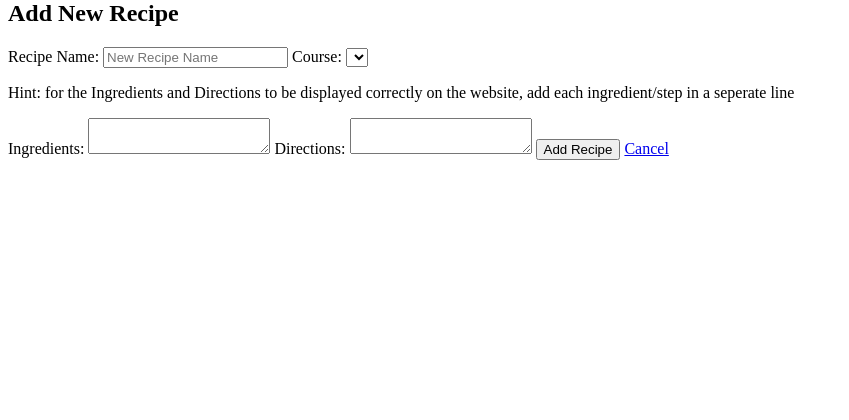
After one commit to Sara-Kassem/Project-04-Build-an-Item-Catalog-Application, a Flask app: template Templates/newRecipe.html in a window 1280 px wide. The commit adds this page. Shown: the part 332-752 px from the top of the page, without its empty margins (0-849 px from the left). Run offline with Flask 2, Linux system fonts and the light colour scheme; the template is opened without the code that fills it, so the values that code supplies are empty.

Commit message:
Code the whole functionality

```diff
--- a/Templates/index.html
+++ b/Templates/index.html
@@ -14,11 +14,11 @@
 
             <header>
 
-                <a href="{{url_for('homePage')}}"><img src="" alt="Healty Recipes Logo"></a>
+                <a href="{{url_for('homePage')}}"><img src="../images/healthy-recipes-logo.png" alt="Healty Recipes Logo"></a>
 
                 <nav>
                     <ul>
-                    {%for i in courses%}
+                    {%for i in all_courses%}
                         <li><a href="{{url_for('courseRecipes', course_id=i.id)}}">{{i.name}}</a></li>
                     {% endfor %}
                     </ul>
@@ -33,7 +33,7 @@
                 {% for i in latestRecipes %}
 
                 <section>
-                    <a href="{{url_for('recipe', course_id=i.course_id, recipe_id=i.id)}}"><img src="{{i.image}}" alt="{{i.name}}"></a>
+                    <a href="{{url_for('viewRecipe', course_id=i.course_id, recipe_id=i.id)}}"><img src="{{i.image}}" alt="{{i.name}}"></a>
                     <p>{{i.name}}</p>
                 </section>
 
--- /dev/null
+++ b/Templates/newRecipe.html
@@ -0,0 +1,67 @@
+<!DOCTYPE html>
+
+<html>
+
+	<head>
+        <meta name="viewport" content="width=device-width, initial-scale=1.0">
+		<meta charset="utf-8">
+		<title>Healthy Recipes</title>
+	</head>
+
+    <body>
+        <div class="container">
+            <header>
+
+                <a href="{{url_for('homePage')}}"><img src="../images/healthy-recipes-logo.png" alt="Healty Recipes Logo"></a>
+
+                <nav>
+                    <ul>
+                    {%for i in all_courses%}
+                        <li><a href="{{url_for('courseRecipes', course_id=i.id)}}">{{i.name}}</a></li>
+                    {% endfor %}
+                    </ul>
+                </nav>
+
+            </header>
+
+            <main>
+                <h2>Add New Recipe</h2>
+
+                <form action="{{url_for('newRecipe', course_id=recipeCourse.id)}}" method="POST">
+
+                    <label for="newRecipeName">Recipe Name:</label>
+
+                    <input type="text" id="newRecipeName" name="newRecipeName" placeholder="New Recipe Name" required>
+
+                    <label for="newRecipeCourse">Course:</label>
+
+                    <select id="newRecipeCourse" name="newRecipeCourse" required>
+
+                        {% for i in all_courses %}
+                        <option value="{{i.name}}">{{i.name}}</option>
+                        {% endfor %}
+
+                    </select>
+
+                    <p id="RecipeHint">Hint: for the Ingredients and Directions to be displayed
+                        correctly on the website, add each ingredient/step in a seperate line</p>
+
+                    <label for="newIngredients">Ingredients:</label>
+
+                    <textarea id="newIngredients" contenteditable="true" name="newIngredients" required></textarea>
+
+                    <label for="newDirections">Directions:</label>
+
+                    <textarea id="newDirections" contenteditable="true" name="newDirections" required></textarea>
+
+                    <input type="submit" value="Add Recipe">
+
+                    <a href="{{url_for('courseRecipes', course_id=recipeCourse.id)}}">Cancel</a>
+
+                </form>
+            </main>
+
+        </div>
+    </body>
+
+</html>
--- a/main.py
+++ b/main.py
@@ -5,8 +5,6 @@ from sqlalchemy.orm import sessionmaker
 from database_setup import Base, Course, Recipe, Ingredients, Directions
 
 app = Flask(__name__)
-
-latestRecipesLimit = 3
 
 # ----------------------- #
 #        SQLAlchemy       #
@@ -18,62 +16,231 @@ Base.metadata.bind = engine
 DBSession = sessionmaker(bind=engine)
 session = DBSession()
 
+latestRecipesLimit = 3
+
 # ----------------------- #
 #        Home Page        #
 # ----------------------- #
 
+
 @app.route('/')
 @app.route('/healthy-recipes')
 def homePage():
-    courses = session.query(Course).order_by(Course.id).all()
+
+    all_courses = session.query(Course).order_by(Course.id).all()
+
     latestRecipes = session.query(Recipe).order_by(Recipe.id.desc()).all()
 
     return render_template('index.html',
-    courses=courses,
-    latestRecipes=latestRecipes)
+                           all_courses=all_courses,
+                           latestRecipes=latestRecipes
+                           )
+
 
 @app.route('/course/<int:course_id>/')
 @app.route('/course/<int:course_id>/recipes')
 def courseRecipes(course_id):
-    courses = session.query(Course).order_by(Course.id).all()
-    recipes = session.query(Recipe).order_by(Recipe.name).filter_by(course_id=course_id).all()
+
+    all_courses = session.query(Course).order_by(Course.id).all()
+
     course = session.query(Course).filter_by(id=course_id).one()
 
+    courseRecipes = session.query(Recipe).order_by(Recipe.name).filter_by(
+        course_id=course_id).all()
+
     return render_template('courseRecipes.html',
-    courses=courses,
-    recipes=recipes,
-    course=course)
+                           all_courses=all_courses,
+                           courseRecipes=courseRecipes,
+                           course=course)
+
 
 @app.route('/course/<int:course_id>/recipes/<int:recipe_id>')
-def recipe(course_id, recipe_id):
-    courses = session.query(Course).order_by(Course.id).all()
-    recipe = session.query(Recipe).filter_by(id=recipe_id).one()
-    course = session.query(Course).filter_by(id=course_id).one()
-    ingredients = session.query(Ingredients).filter_by(recipe_id=recipe_id).all()
+def viewRecipe(course_id, recipe_id):
+    all_courses = session.query(Course).order_by(Course.id).all()
+
+    viewRecipe = session.query(Recipe).filter_by(id=recipe_id).one()
+
+    recipeCourse = session.query(Course).filter_by(id=course_id).one()
+
+    ingredients = session.query(Ingredients).filter_by(
+        recipe_id=recipe_id).all()
+
     directions = session.query(Directions).filter_by(recipe_id=recipe_id).all()
 
-    return render_template('recipe.html',
-    courses=courses,
-    recipe=recipe,
-    course=course,
-    ingredients=ingredients,
-    directions=directions
-    )
+    return render_template('viewRecipe.html',
+                           all_courses=all_courses,
+                           viewRecipe=viewRecipe,
+                           recipeCourse=recipeCourse,
+                           ingredients=ingredients,
+                           directions=directions
+                           )
 
-@app.route('/course/<int:course_id>/recipes/<int:recipe_id>/delete', methods=['GET', 'POST'])
+
+@app.route('/course/<int:course_id>/recipes/<int:recipe_id>/delete',
+           methods=['GET', 'POST'])
 def deleteRecipe(course_id, recipe_id):
-    course = session.query(Course).filter_by(id=course_id).one()
-    recipe = session.query(Recipe).filter_by(id=recipe_id).one()
+
+    all_courses = session.query(Course).order_by(Course.id).all()
+
+    recipeCourse = session.query(Course).filter_by(id=course_id).one()
+
+    deleteRecipe = session.query(Recipe).filter_by(id=recipe_id).one()
 
     if request.method == 'POST':
-        session.delete(recipe)
+
+        session.delete(deleteRecipe)
         session.commit()
 
-        return redirect('courseRecipes', course_id=course.id)
+        return redirect(url_for('courseRecipes',
+                                course_id=recipeCourse.id))
+
     else:
         return render_template('deleteRecipe.html',
-        course=course,
-        recipe=recipe)
+                               all_courses=all_courses,
+                               recipeCourse=recipeCourse,
+                               deleteRecipe=deleteRecipe
+                               )
+
+
+@app.route('/course/<int:course_id>/recipes/<int:recipe_id>/edit',
+           methods=['GET', 'POST'])
+def editRecipe(course_id, recipe_id):
+
+    all_courses = session.query(Course).order_by(Course.id).all()
+
+    recipeCourse = session.query(Course).filter_by(id=course_id).one()
+
+    editRecipe = session.query(Recipe).filter_by(id=recipe_id).one()
+
+    ingredients = session.query(Ingredients).filter_by(
+        recipe_id=recipe_id).all()
+
+    directions = session.query(Directions).filter_by(
+        recipe_id=recipe_id).all()
+
+    if request.method == 'POST':
+
+        if request.form['updateName']:
+            editRecipe.name = request.form['updateName']
+
+        if request.form['updateCourse']:
+            updateCourse = session.query(Course).filter_by(
+                name=request.form['updateCourse']).one()
+            editRecipe.course_id = updateCourse.id
+
+        session.add(editRecipe)
+        session.commit()
+
+        for i in ingredients:
+            session.delete(i)
+            session.commit()
+
+        ingredients_line = request.form['updateIngredients'].splitlines()
+
+        for i in range(len(ingredients_line)):
+
+            if ingredients_line[i]:
+
+                newIngredient = Ingredients(
+                    recipe_id=recipe_id,
+                    ingr_number=i + 1,
+                    ingredient=ingredients_line[i]
+                )
+
+                session.add(newIngredient)
+                session.commit()
+
+        for i in directions:
+            session.delete(i)
+            session.commit()
+
+        directions_line = request.form['updateDirections'].splitlines()
+
+        for i in range(len(directions_line)):
+
+            if directions_line[i]:
+
+                newDirection = Directions(
+                    recipe_id=recipe_id,
+                    step_number=i + 1,
+                    step=directions_line[i]
+                )
+
+                session.add(newDirection)
+                session.commit()
+
+        return redirect(url_for('viewRecipe',
+                                course_id=recipeCourse.id,
+                                recipe_id=editRecipe.id))
+
+    else:
+        return render_template('editRecipe.html',
+                               all_courses=all_courses,
+                               recipeCourse=recipeCourse,
+                               editRecipe=editRecipe,
+                               ingredients=ingredients,
+                               directions=directions
+                               )
+
+
+@app.route('/course/<int:course_id>/recipes/new', methods=['GET', 'POST'])
+def newRecipe(course_id):
+
+    all_courses = session.query(Course).order_by(Course.id).all()
+
+    recipeCourse = session.query(Course).filter_by(id=course_id).one()
+
+    if request.method == 'POST':
+
+        newRecipe = Recipe(
+            name=request.form['newRecipeName'],
+            course_id=course_id
+        )
+
+        session.add(newRecipe)
+        session.commit()
+
+        addedRecipe = session.query(Recipe).filter_by(
+            name=request.form['newRecipeName']).one()
+
+        ingredients_line = request.form['newIngredients'].splitlines()
+
+        for i in range(len(ingredients_line)):
+
+            if ingredients_line[i]:
+
+                newIngredient = Ingredients(
+                    recipe_id=addedRecipe.id,
+                    ingr_number=i + 1,
+                    ingredient=ingredients_line[i]
+                )
+
+                session.add(newIngredient)
+                session.commit()
+
+        directions_line = request.form['newDirections'].splitlines()
+
+        for i in range(len(directions_line)):
+
+            if directions_line[i]:
+
+                newDirection = Directions(
+                    recipe_id=addedRecipe.id,
+                    step_number=i + 1,
+                    step=directions_line[i]
+                )
+
+                session.add(newDirection)
+                session.commit()
+
+        return redirect(url_for('viewRecipe',
+                                course_id=course_id,
+                                recipe_id=addedRecipe.id))
+
+    else:
+        return render_template('newRecipe.html',
+                               all_courses=all_courses,
+                               recipeCourse=recipeCourse)
 
 if __name__ == '__main__':
     app.debug = True
```
Also changed, not shown: Templates/courseRecipes.html (+6 -5 lines), Templates/deleteRecipe.html (+19 -4 lines), Templates/editRecipe.html (+64 -0 lines), Templates/viewRecipe.html (renamed from Templates/recipe.html, +10 -5 lines), addRecipes.py (+7 -16 lines), database_setup.py (+4 -7 lines).
